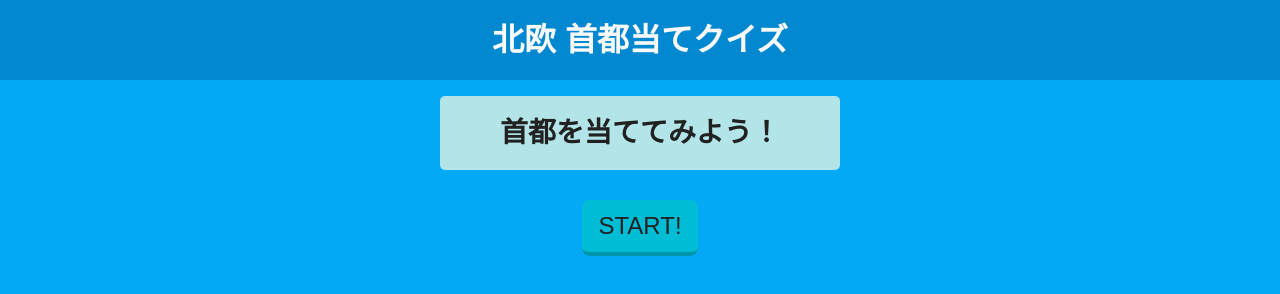
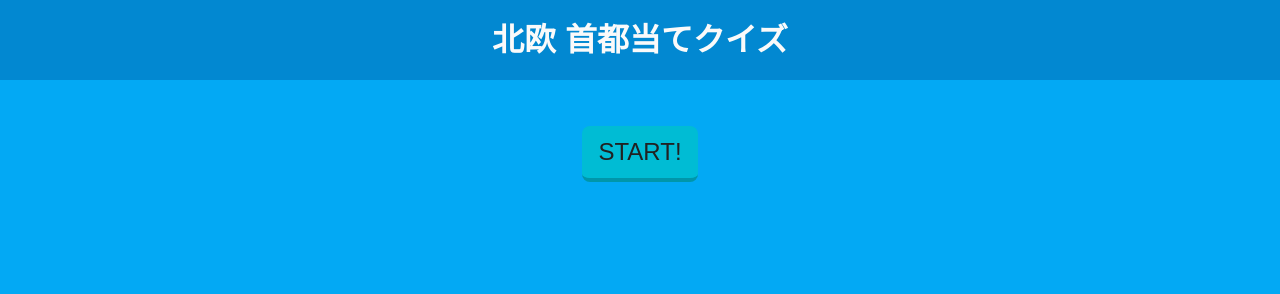
Before and after one commit to kow-ystk/201002_quiz-app, a plain HTML site: page 201002_quiz-app/docs/index.html in a window 1280 px wide. Drawn offline with Linux system fonts and the light colour scheme.

Commit message:
quiz-qpp-1: styleの修正
- quizTitleを削除
- mainを100vhに変更

```diff
--- a/201002_quiz-app/_dev/pug/index.pug
+++ b/201002_quiz-app/_dev/pug/index.pug
@@ -24,8 +24,6 @@ html(lang='ja')
       include _modules/_header.pug
 
     main.quiz
-      h1.quizTitle
-        | 首都を当ててみよう！
       //- クイズ開始前のみ表示
       include _section/_beforeQuiz.pug
       //- クイズ中のみ表示
--- a/201002_quiz-app/_dev/scss/_section/_quiz.scss
+++ b/201002_quiz-app/_dev/scss/_section/_quiz.scss
@@ -7,6 +7,7 @@
   color: #212121;
   text-align: center;
   background: #03A9F4;
+  height: 100vh;
 }
 
 .quiz__wrapper {
@@ -15,16 +16,8 @@
   background-color: #03a9f4;
 }
 
-.quizTitle {
-  font-size: 2.8rem;
-  text-align: center;
-  background: #b3e5e8;
-  border-radius: 10px;
-}
-
 .quizQuestion,
 .quizAnswer,
-.quizTitle,
 .quizEnd__txt {
   width: 50%;
   max-width: 400px;
```
Also changed, not shown: 201002_quiz-app/docs/assets/css/common.css, 201002_quiz-app/docs/index.html.
